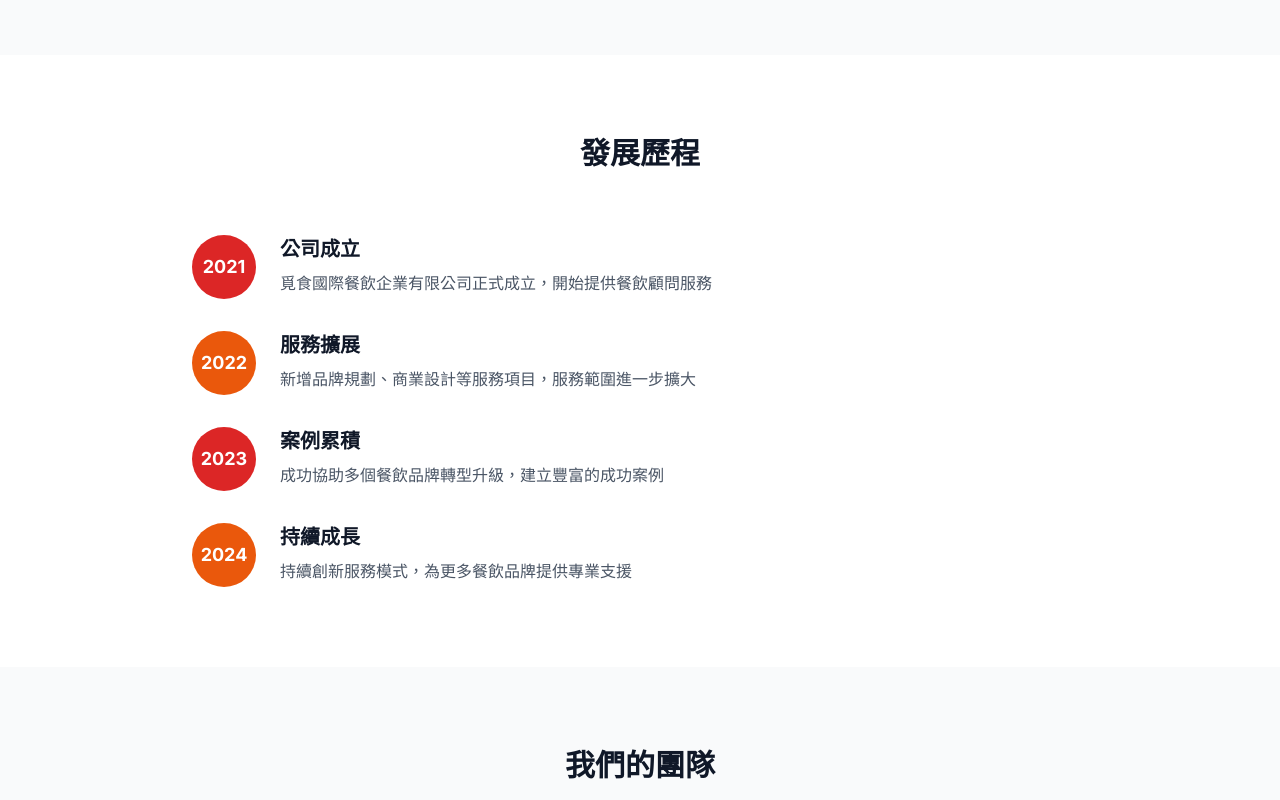
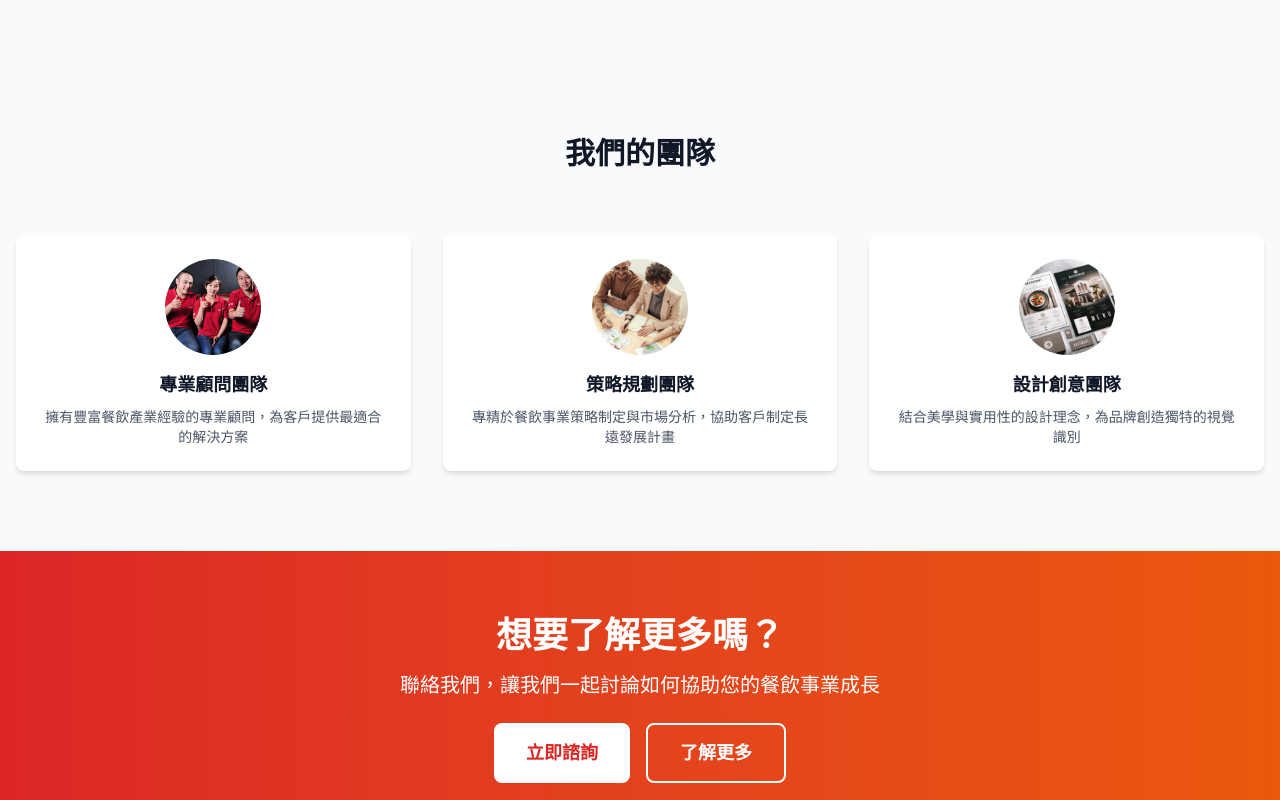
Before and after one commit to felix0746/miss-website, a Next.js app: page /about in a window 1280 px wide. Shown: the part 1320-2120 px from the top of the page. Built offline with nearby package versions, Linux system fonts and the light colour scheme.

Commit message:
refactor(about): Remove history section and fix package.json

```diff
--- a/src/app/about/page.tsx
+++ b/src/app/about/page.tsx
@@ -92,72 +92,6 @@ export default function About() {
         </div>
       </section>
 
-      {/* Development History */}
-      <section className="py-12 sm:py-16 lg:py-20">
-        <div className="container">
-          <h2 className="text-2xl sm:text-3xl font-bold text-center text-gray-900 mb-12 sm:mb-16">
-            {t('about.history.title')}
-          </h2>
-          <div className="space-y-8 max-w-4xl mx-auto">
-            <div className="flex flex-col sm:flex-row gap-4 sm:gap-6">
-              <div className="flex-shrink-0">
-                <div className="w-16 h-16 bg-primary-600 text-white rounded-full flex items-center justify-center font-bold text-lg">
-                  2021
-                </div>
-              </div>
-              <div className="flex-1">
-                <h3 className="text-lg sm:text-xl font-semibold text-gray-900 mb-2">{t('about.history.event1.title')}</h3>
-                <p className="text-gray-600 text-sm sm:text-base">
-                  {t('about.history.event1.description')}
-                </p>
-              </div>
-            </div>
-
-            <div className="flex flex-col sm:flex-row gap-4 sm:gap-6">
-              <div className="flex-shrink-0">
-                <div className="w-16 h-16 bg-secondary-600 text-white rounded-full flex items-center justify-center font-bold text-lg">
-                  2022
-                </div>
-              </div>
-              <div className="flex-1">
-                <h3 className="text-lg sm:text-xl font-semibold text-gray-900 mb-2">{t('about.history.event2.title')}</h3>
-                <p className="text-gray-600 text-sm sm:text-base">
-                  {t('about.history.event2.description')}
-                </p>
-              </div>
-            </div>
-
-            <div className="flex flex-col sm:flex-row gap-4 sm:gap-6">
-              <div className="flex-shrink-0">
-                <div className="w-16 h-16 bg-primary-600 text-white rounded-full flex items-center justify-center font-bold text-lg">
-                  2023
-                </div>
-              </div>
-              <div className="flex-1">
-                <h3 className="text-lg sm:text-xl font-semibold text-gray-900 mb-2">{t('about.history.event3.title')}</h3>
-                <p className="text-gray-600 text-sm sm:text-base">
-                  {t('about.history.event3.description')}
-                </p>
-              </div>
-            </div>
-
-            <div className="flex flex-col sm:flex-row gap-4 sm:gap-6">
-              <div className="flex-shrink-0">
-                <div className="w-16 h-16 bg-secondary-600 text-white rounded-full flex items-center justify-center font-bold text-lg">
-                  2024
-                </div>
-              </div>
-              <div className="flex-1">
-                <h3 className="text-lg sm:text-xl font-semibold text-gray-900 mb-2">{t('about.history.event4.title')}</h3>
-                <p className="text-gray-600 text-sm sm:text-base">
-                  {t('about.history.event4.description')}
-                </p>
-              </div>
-            </div>
-          </div>
-        </div>
-      </section>
-
       {/* Team Section */}
       <section className="py-12 sm:py-16 lg:py-20 bg-gray-50">
         <div className="container">
@@ -222,12 +156,20 @@ export default function About() {
           <p className="text-base sm:text-lg lg:text-xl text-white mb-5 sm:mb-6 max-w-2xl mx-auto">
             {t('about.cta.subtitle')}
           </p>
-          <Link
-            href="/contact"
-            className="inline-block bg-white text-primary-600 hover:bg-gray-100 px-8 sm:px-10 py-3 sm:py-3.5 rounded-lg font-semibold transition-colors text-base sm:text-lg"
-          >
-            {t('nav.consultation')}
-          </Link>
+          <div className="flex flex-col sm:flex-row gap-3 sm:gap-4 justify-center">
+            <Link
+              href="/contact"
+              className="bg-white text-primary-600 hover:bg-gray-100 text-base sm:text-lg px-6 sm:px-8 py-3 sm:py-3.5 rounded-lg font-semibold transition-colors w-full sm:w-auto min-h-[44px] sm:min-h-[48px] inline-flex items-center justify-center cursor-pointer"
+            >
+              {t('nav.consultation')}
+            </Link>
+            <Link
+              href="/services"
+              className="border-2 border-white text-white hover:bg-white hover:text-primary-600 text-base sm:text-lg px-6 sm:px-8 py-3 sm:py-3.5 rounded-lg font-semibold transition-colors w-full sm:w-auto min-h-[44px] sm:min-h-[48px] inline-flex items-center justify-center cursor-pointer"
+            >
+              {t('home.cta.cta2')}
+            </Link>
+          </div>
         </div>
       </section>
     </main>
```
